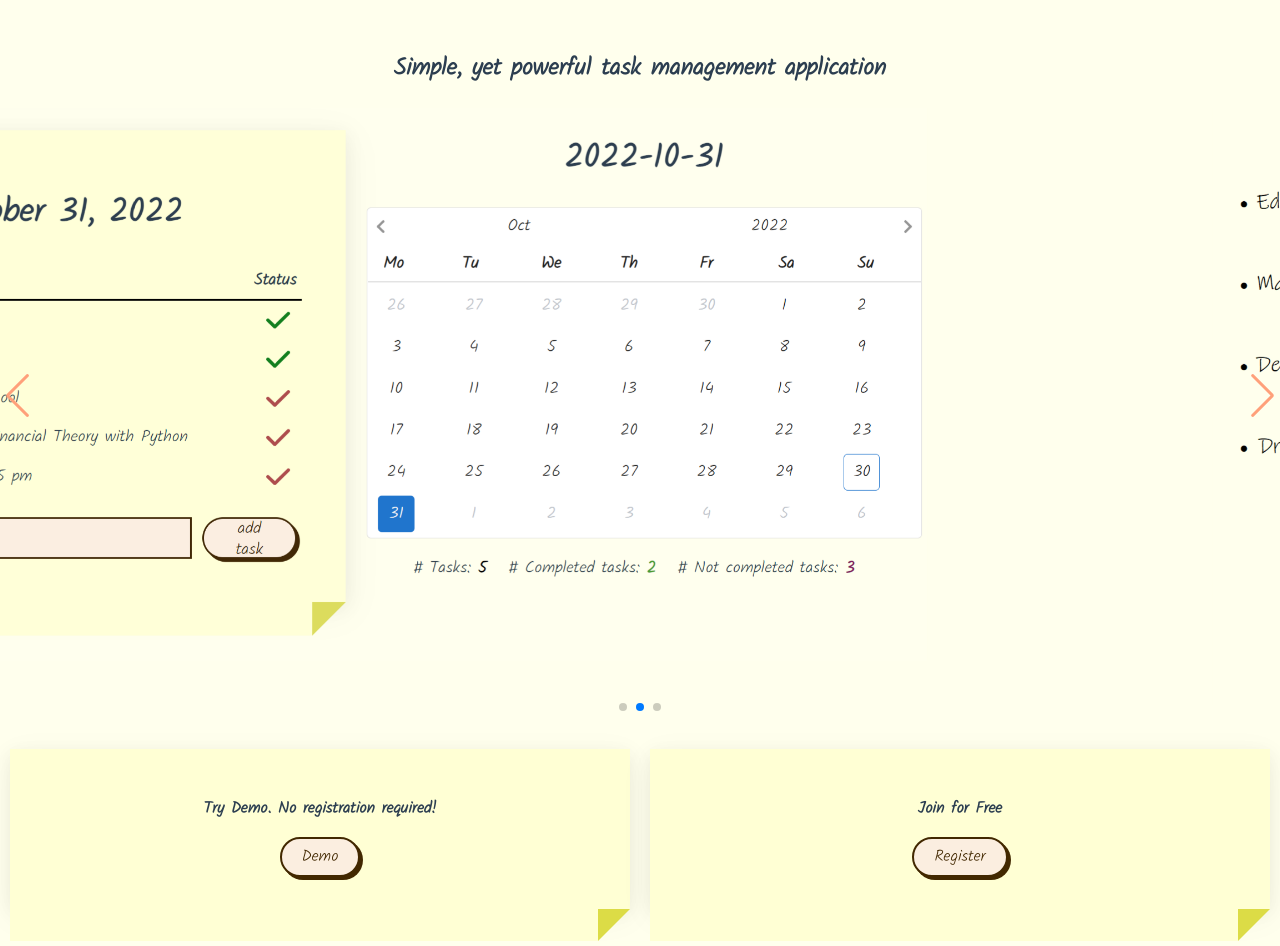
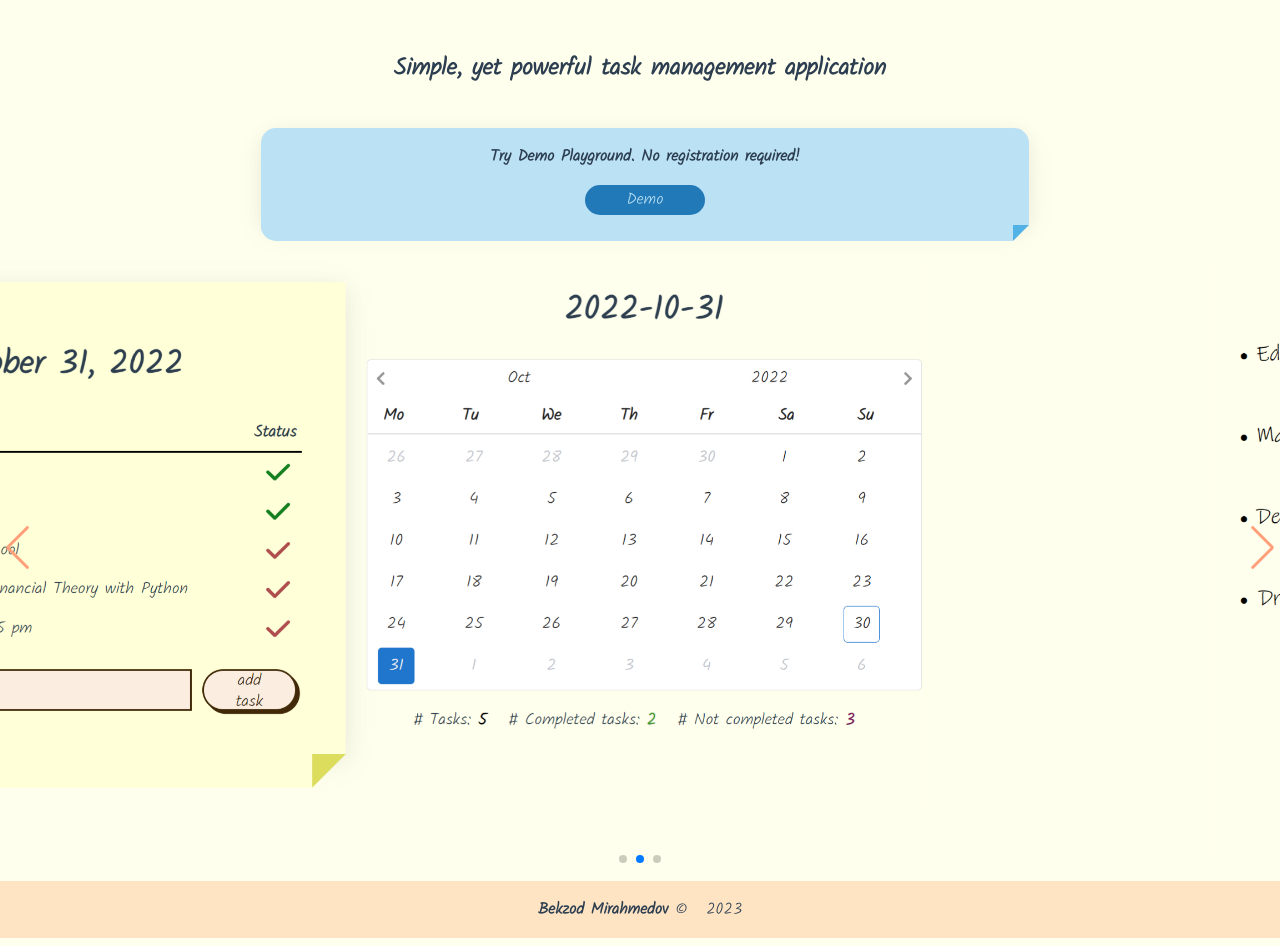
Before and after one commit to notarious2/Vue3FastAPI-To-Do, a Vue app in the folder frontend/: page / in a window 1280 px wide. Shown: the part 146-1092 px from the top of the page. Built offline with nearby package versions, Linux system fonts and the light colour scheme; no server answers.

Commit message:
improved main page

```diff
--- a/frontend/src/pages/TheDashboard.vue
+++ b/frontend/src/pages/TheDashboard.vue
@@ -3,6 +3,24 @@
   <main>
     <h1>Welcome to the to-do list app</h1>
     <h2>Simple, yet powerful task management application</h2>
+    <div class="linksbox">
+      <post-it id="demo-link">
+        <div class="inner-demo-link">
+          <p>
+            <strong> Try Demo Playground. No registration required! </strong>
+          </p>
+          <button
+            @click="
+              router.push({ name: 'Demo' });
+              demoAnalytics();
+            "
+            class="button-74"
+          >
+            Demo
+          </button>
+        </div>
+      </post-it>
+    </div>
     <div class="swip">
       <swiper
         :slidesPerView="1"
@@ -41,36 +59,6 @@
             class="slide-3 swiper-lazy"
             rel="preload" /></swiper-slide
       ></swiper>
-      <div class="linksbox">
-        <post-it id="registration-form">
-          <div class="inner-registration-form">
-            <p><strong> Try Demo. No registration required! </strong></p>
-            <button
-              @click="
-                router.push({ name: 'Demo' });
-                demoAnalytics();
-              "
-              class="button-74"
-            >
-              Demo
-            </button>
-          </div>
-        </post-it>
-        <post-it id="registration-form">
-          <div class="inner-registration-form">
-            <p><strong> Join for Free </strong></p>
-            <button
-              @click="
-                router.push({ name: 'Registration' });
-                registerAnalytics();
-              "
-              class="button-74"
-            >
-              Register
-            </button>
-          </div>
-        </post-it>
-      </div>
     </div>
   </main>
   <the-footer class="footer"></the-footer>
@@ -110,13 +98,6 @@ function demoAnalytics() {
     value: 1,
   });
 }
-function registerAnalytics() {
-  event("register-button-clicked", {
-    event_category: "analytics",
-    event_label: "Register button pressed",
-    value: 1,
-  });
-}
 </script>
 
 <style scoped>
@@ -138,20 +119,36 @@ function registerAnalytics() {
 }
 .linksbox {
   display: flex;
+  justify-content: center;
+  margin-bottom: 5px;
 }
-#registration-form {
+#demo-link {
   display: flex;
-  width: 70%;
+  width: 60%;
   justify-content: center;
   align-items: center;
-
   padding: 0px;
-  margin-left: 10px;
-  margin-right: 10px;
-  margin-bottom: 3rem;
+  min-height: 5em;
+  background: #bbe1f5;
+  border-top-left-radius: 15px;
+  border-top-right-radius: 15px;
+}
+#demo-link:after {
+  content: "";
+  border-color: #bbe1f5;
+  border-bottom-left-radius: 15px;
+  bottom: -1em;
+  left: 0;
+  right: 1em;
+  border-width: 0.5em;
+}
+.post-it-note:before {
+  border-color: #53b2e5 transparent;
+  bottom: -1em;
+  border-width: 1em 1em 0 0;
 }
 
-.inner-registration-form {
+.inner-demo-link {
   display: flex;
   flex-direction: column;
   align-items: center;
@@ -165,11 +162,9 @@ main {
   margin-top: auto;
 }
 .button-74 {
-  background-color: #fbeee0;
-  border: 2px solid #422800;
+  background-color: #2179b8;
+  border: 2px solid transparent;
   border-radius: 25px;
-  box-shadow: #422800 3px 3px 0 0;
-  color: #422800;
   cursor: pointer;
   font-weight: 300;
   font-size: 16px;
@@ -177,12 +172,16 @@ main {
   line-height: 20px;
   text-align: center;
   text-decoration: none;
+  color: #bbe1f5;
   user-select: none;
   -webkit-user-select: none;
   touch-action: manipulation;
   flex: 0;
-  flex-basis: 40px;
-  padding: 0px 20px;
+  width: 120px;
+  margin-bottom: 10px;
+}
+.button-74:hover {
+  background-color: #18458e;
 }
 </style>
 
@@ -193,9 +192,7 @@ main {
   height: 0px;
   width: 15px;
 }
-</style>
 
-<style>
 .swiper-pagination-bullet {
   margin-right: 5px !important;
 }
```
